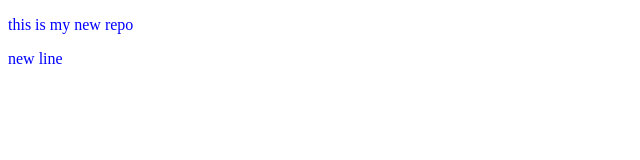
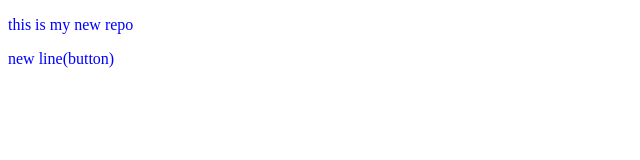
Before and after one commit to Shanthivardhan44/localrepo, a plain HTML site: page index.html in a window 1280 px wide. Shown: the full height of the page, 0-640 px from the left. Drawn offline with Linux system fonts and the light colour scheme.

```diff
--- a/index.html
+++ b/index.html
@@ -8,6 +8,6 @@
 </head>
 <body>
     <p>this is my new repo</p>
-    <p>new line</p>
+    <p>new line(button)</p>
 </body>
 </html>
```
